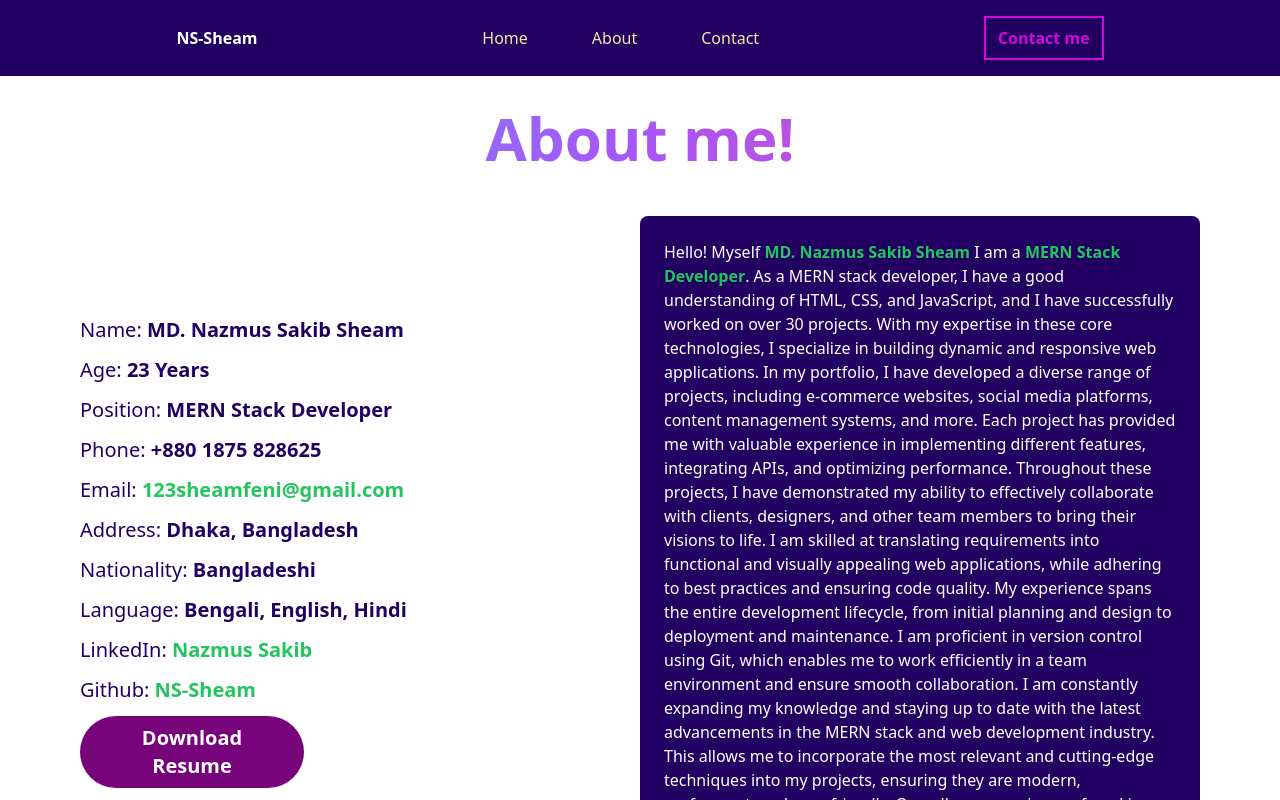
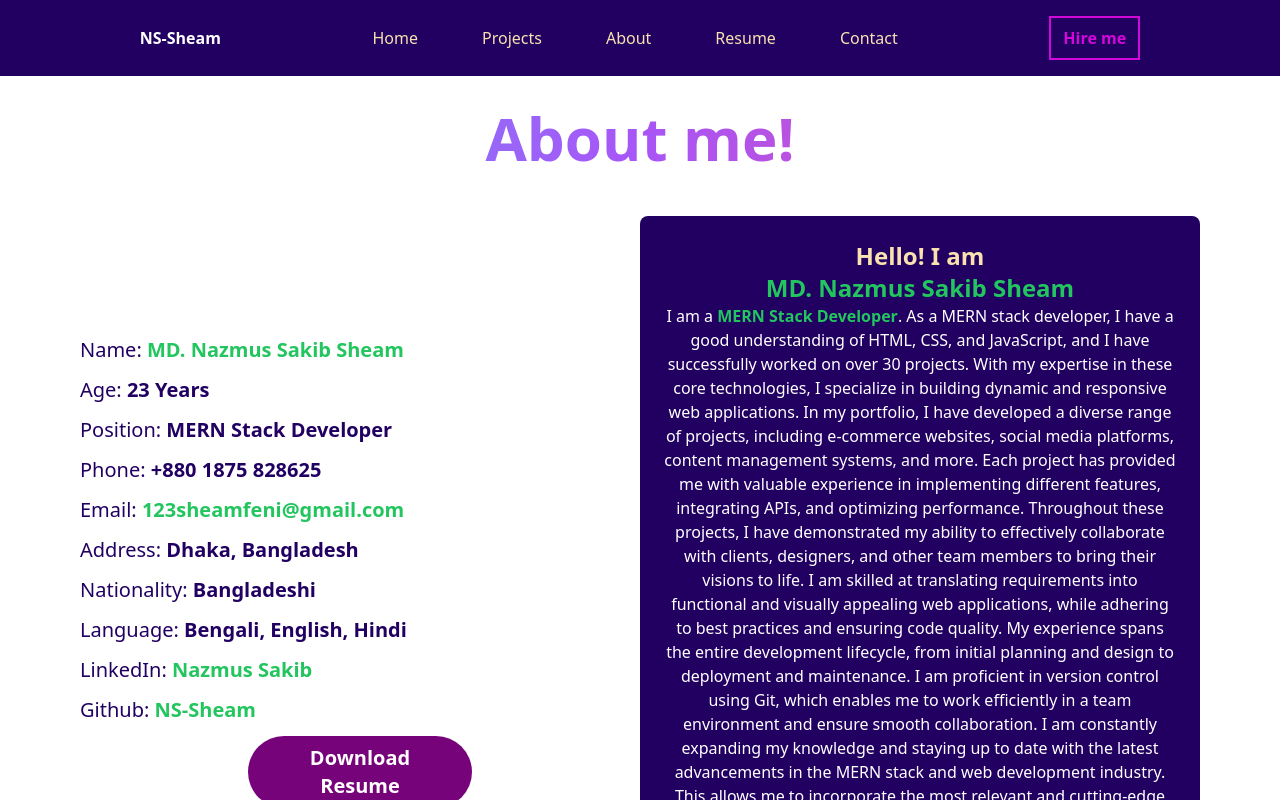
Before and after one commit to NS-Sheam/my-portfolio, a React (Vite) app: page /about in a window 1280 px wide. Shown: the top 800 px of the page. Built offline with nearby package versions, Linux system fonts and the light colour scheme; a web font is replaced by a local one.

Commit message:
adding project contact about page wiht functionality

```diff
--- a/src/pages/About/About.jsx
+++ b/src/pages/About/About.jsx
@@ -2,15 +2,21 @@ import { Link } from "react-router-dom";
 import Header from "../shared/Header/Header";
 
 const About = () => {
+    const handleDownloadResume = () => {
+        window.open("https://drive.google.com/u/0/uc?id=1XhOOmSn6iqDiaA-DNsgsBg3HS7YFNtfa&export=download");
+    };
+    const handleDownloadCv = () => {
+        window.open("https://drive.google.com/u/0/uc?id=1R7LXM_2AP6UaZMsIprypvUJhMB0MYUyS&export=download");
+    };
     return (
         <>
             <div className="bg-bandSecondary">
                 <Header />
             </div>
-            <h1 className="pt-8 text-center text-3xl lg:text-6xl font-bold bg-gradient-to-r from-blue-400 via-purple-500 to-pink-500 text-transparent bg-clip-text">About me!</h1>
-            <div className="bg-white inner-container py-8 space-y-4 flex items-center justify-between">
-                <div className="text-xl text-bandSecondary space-y-3 w-1/2">
-                    <p>Name: <span className="font-bold">MD. Nazmus Sakib Sheam</span></p>
+            <h1 className="pt-5 md:pt-8 text-center text-3xl lg:text-6xl font-bold bg-gradient-to-r from-blue-400 via-purple-500 to-pink-500 text-transparent bg-clip-text">About me!</h1>
+            <div className="bg-white inner-container py-5 md:py-8 space-y-4 flex flex-col md:flex-row items-center justify-between">
+                <div className="md:text-xl text-bandSecondary space-y-3 w-full md:w-1/2 text-center md:text-left">
+                    <p>Name: <span className="font-bold text-green-500">MD. Nazmus Sakib Sheam</span></p>
                     <p>Age: <span className="font-bold">23 Years</span></p>
                     <p>Position: <span className="font-bold">MERN Stack Developer</span></p>
                     <p>Phone: <span className="font-bold">+880 1875 828625</span></p>
@@ -21,12 +27,14 @@ const About = () => {
                     <p>LinkedIn: <Link to="https://linkedin.com/in/nazmus-sakib-sheam" className="font-bold text-green-500">Nazmus Sakib</Link></p>
                     <p>Github: <Link to="https://github.com/nS-Sheam/" className="font-bold text-green-500">NS-Sheam</Link></p>
 
-                    <button className="w-56 block py-2 px-5 rounded-full text-white bg-bandPrimary hover:bg-bandSecondary font-bold">Download Resume</button>
-                    <button className="w-56 block py-2 px-5 rounded-full text-white bg-bandPrimary hover:bg-bandSecondary font-bold">Download CV</button>
+                    <button onClick={handleDownloadResume} className="mx-auto w-56 block py-2 px-5 rounded-full text-white bg-bandPrimary hover:bg-bandSecondary font-bold">Download Resume</button>
+                    <button onClick={handleDownloadCv} className="mx-auto w-56 block py-2 px-5 rounded-full text-white bg-bandPrimary hover:bg-bandSecondary font-bold">Download CV</button>
 
                 </div>
-                <div className="bg-bandSecondary text-white p-6 rounded-lg w-1/2">
-                    <p>Hello! Myself <span className="font-bold text-green-500">MD. Nazmus Sakib Sheam</span> I am a <span  className="font-bold text-green-500">MERN Stack Developer</span>. As a MERN stack developer, I have a good understanding of HTML, CSS, and JavaScript, and I have successfully worked on over 30 projects. With my expertise in these core technologies, I specialize in building dynamic and responsive web applications.
+                <div className="bg-bandSecondary text-white p-6 rounded-lg w-full md:w-1/2 text-center">
+                    <p className="text-xl md:text-2xl font-bold text-bandFont">Hello! I am </p>
+                    <p className="text-xl md:text-2xl"><span className="font-bold text-green-500">MD. Nazmus Sakib Sheam</span></p>
+                    <p>I am a <span className="font-bold text-green-500">MERN Stack Developer</span>. As a MERN stack developer, I have a good understanding of HTML, CSS, and JavaScript, and I have successfully worked on over 30 projects. With my expertise in these core technologies, I specialize in building dynamic and responsive web applications.
 
                         In my portfolio, I have developed a diverse range of projects, including e-commerce websites, social media platforms, content management systems, and more. Each project has provided me with valuable experience in implementing different features, integrating APIs, and optimizing performance.
 
--- a/src/pages/Contact/Contact.jsx
+++ b/src/pages/Contact/Contact.jsx
@@ -42,6 +42,7 @@ const Contact = () => {
                 })
             });
     };
+
     return (
         <>
             <div className="bg-bandSecondary">
--- a/src/pages/Home/Projects/SingleProject.jsx
+++ b/src/pages/Home/Projects/SingleProject.jsx
@@ -7,7 +7,6 @@ const SingleProject = ({ project, setSingleProject }) => {
     return (
         <div
             data-aos="zoom-in"
-            data-aos-offset="50"
             data-aos-duration="500"
             className="single-project card bg-bandSecondary shadow-xl text-white rounded-lg lg:h-full transform rotate-30 hover:rotate-0 transition-transform duration-300">
             <figure className="px-5 pt-5">
--- /dev/null
+++ b/src/pages/ProjectsPage/ProjectsPage.jsx
@@ -0,0 +1,42 @@
+import { useEffect, useState } from "react";
+import SingleProject from "../Home/Projects/SingleProject";
+import Header from "../shared/Header/Header";
+import ProjectModal from "../../components/ProjectModal";
+
+const ProjectsPage = () => {
+    const [projects, setProjects] = useState([]);
+    const [singleProject, setSingleProject] = useState([]);
+    useEffect(() => {
+        fetch("projectData.json")
+            .then(res => res.json())
+            .then(projects => {
+                setProjects(projects)
+            })
+    }, [])
+    return (
+        <>
+            <div className="bg-bandSecondary">
+                <Header />
+            </div>
+            <h1 className="py-4 md:py-8 text-center text-3xl lg:text-6xl font-bold bg-gradient-to-r from-blue-400 via-purple-500 to-pink-500 text-transparent bg-clip-text">My Projects</h1>
+            <p className='text-bandSecondary text-xs lg:text-xl w-3/4 mx-auto pb-4 md:pb-6 lg:pb-8'>Browse through my portfolio to explore a diverse range of projects that demonstrate my skills in web development. From interactive React applications to functional JavaScript projects and visually appealing HTML/CSS interfaces, you will find a showcase of my expertise in various web technologies.</p>
+            <div className="inner-container">
+                <div className="grid lg:grid-cols-4 items-end mx-auto my-5 gap-5">
+                    {
+                        projects?.map(project => <SingleProject
+                            key={project.id}
+                            project={project}
+                            setSingleProject={setSingleProject}
+                        />)
+                    }
+                </div>
+
+            </div>
+            <ProjectModal
+            projectData={singleProject}
+            />
+        </>
+    );
+};
+
+export default ProjectsPage;
--- a/src/pages/shared/Header/Header.jsx
+++ b/src/pages/shared/Header/Header.jsx
@@ -7,6 +7,9 @@ import { faBars, faXmark } from '@fortawesome/free-solid-svg-icons'
 
 const Header = () => {
     const [isMenuOpen, setIsMenuOpen] = useState(false);
+    const handleDownloadResume = () => {
+        window.open("https://drive.google.com/u/0/uc?id=1XhOOmSn6iqDiaA-DNsgsBg3HS7YFNtfa&export=download");
+    };
     return (
         <>
             {/* For dextop */}
@@ -20,7 +23,13 @@ const Header = () => {
                             <ActiveLink to="/">Home</ ActiveLink>
                         </li>
                         <li>
+                            <ActiveLink to="/projects">Projects</ ActiveLink>
+                        </li>
+                        <li>
                             <ActiveLink to="/about">About</ActiveLink>
+                        </li>
+                        <li onClick={handleDownloadResume}>
+                            <ActiveLink >Resume</ActiveLink>
                         </li>
                         <li>
                             <ActiveLink to="/contact">Contact</ActiveLink>
@@ -29,9 +38,9 @@ const Header = () => {
                     </ul>
                 </div>
                 <div>
-                    <ActiveLink>
+                    <ActiveLink to="/contact">
                         <button className='font-semibold text-[#d207d9] border-2 border-[#d207d9] py-2 px-3 hover:border-bandFont hover:text-bandFont'>
-                            Contact me
+                            Hire me
                         </button>
                     </ActiveLink>
                 </div>
@@ -49,14 +58,22 @@ const Header = () => {
 
                         }
                     </div>
-                    <div className={`sm-menu-item absolute transform duration-500 backdrop-blur-sm rounded-md border p-2 m-2 border-white ${isMenuOpen ? "top-10" : "-top-80"}`}>
+                    <div className={`sm-menu-item absolute transform duration-500 backdrop-blur-sm rounded-md border p-2 m-2 border-white z-30 ${isMenuOpen ? "top-10" : "-top-80"}`}>
                         <ul className='header-list text-bandFont mb-2 text-xl flex flex-col items-center gap-2'>
                             <li className=''>
                                 <ActiveLink to="/">Home</ ActiveLink>
                             </li>
                             <hr className='w-full'/>
                             <li className=''>
-                                <ActiveLink to="/">About</ActiveLink>
+                                <ActiveLink to="/Projects">Projects</ ActiveLink>
+                            </li>
+                            <hr className='w-full'/>
+                            <li className=''>
+                                <ActiveLink to="/about">About</ActiveLink>
+                            </li>
+                            <hr className='w-full'/>
+                            <li onClick={handleDownloadResume} className=''>
+                                <ActiveLink>resume</ActiveLink>
                             </li>
                             <hr className='w-full'/>
                             <li className=''>
@@ -64,7 +81,7 @@ const Header = () => {
                             </li>
                             <hr className='w-full'/>
 
-                            <ActiveLink className="">
+                            <ActiveLink to="/contact" className="">
                                 <button className='font-semibold text-[#d207d9] border-2 border-[#d207d9] py-2 px-2 hover:border-bandFont hover:text-bandFont text-xl'>
                                     Contact me
                                 </button>
--- a/src/routes/Routes.jsx
+++ b/src/routes/Routes.jsx
@@ -4,6 +4,7 @@ import Home from "../pages/Home/Home/Home";
 import About from "../pages/About/About";
 import Errorpage from "../pages/Errorpage/Errorpage";
 import Contact from "../pages/Contact/Contact";
+import ProjectsPage from "../pages/ProjectsPage/ProjectsPage";
 
 export const router = createBrowserRouter([
     {
@@ -22,6 +23,10 @@ export const router = createBrowserRouter([
             {
                 path: "contact",
                 element: <Contact />
+            },
+            {
+                path: "projects",
+                element: <ProjectsPage />
             }
         ]
     },
```
Also changed, not shown: src/components/ProjectModal.jsx (+0 -37 lines).
